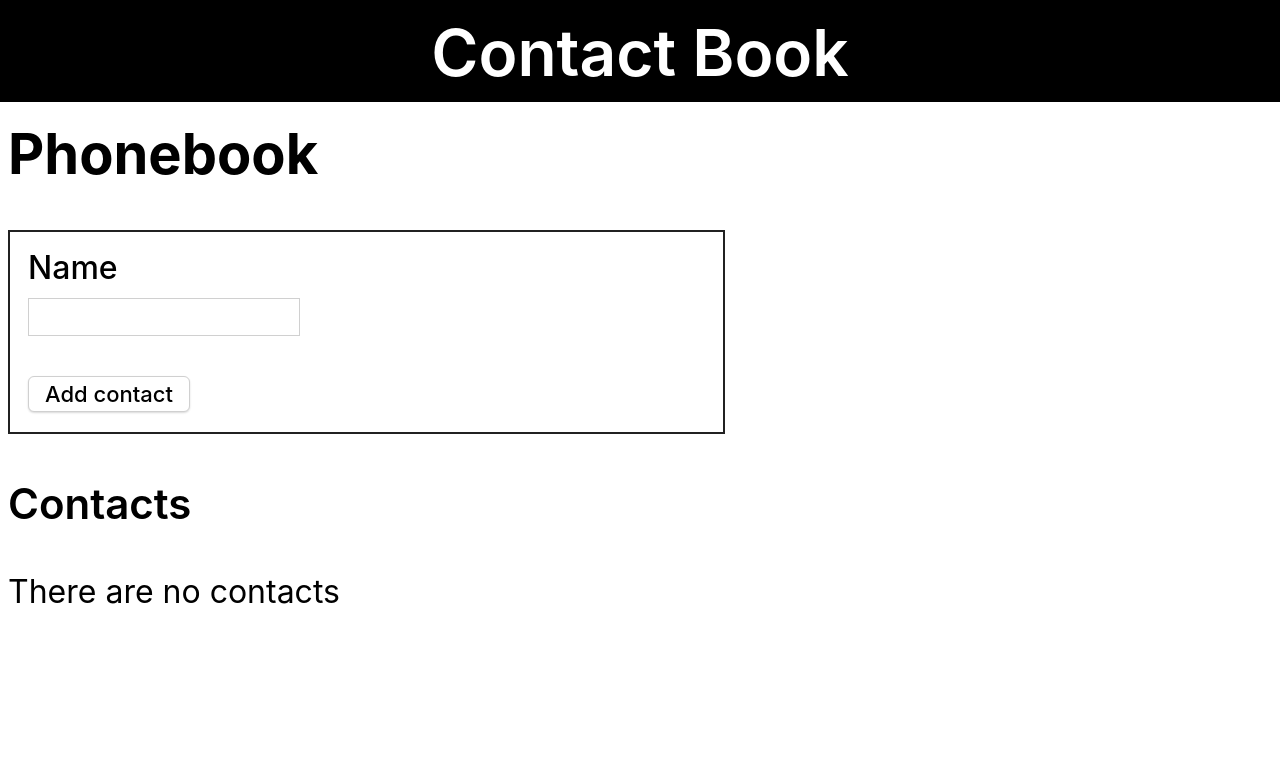
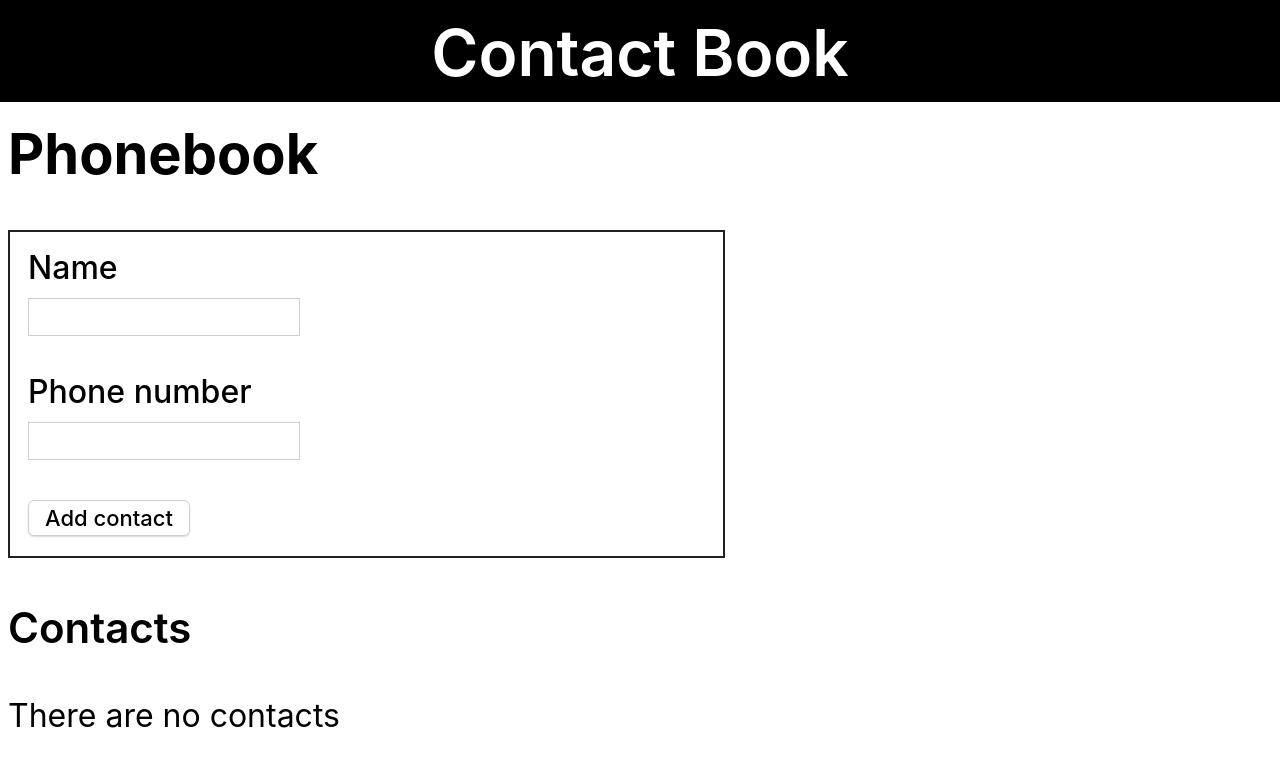
Before and after one commit to oleksandr-romashko/goit-react-hw-02-phonebook, a React (Create React App) app: page / in a window 1280 px wide. Shown: the top 766 px of the page. Built offline with nearby package versions, Linux system fonts and the light colour scheme.

Commit message:
Add step-2 solution

```diff
--- a/src/components/ContactForm/ContactForm.js
+++ b/src/components/ContactForm/ContactForm.js
@@ -8,8 +8,10 @@ import { Form, Label } from './ContactForm.styled';
 /**
  * Patterns to check input text for.
  */
-const NAME_PATTERN_REGEX =
+const CONTACT_NAME_PATTERN_REGEX =
   "^[a-zA-Zа-яА-Я]+(([' \\-][a-zA-Zа-яА-Я ])?[a-zA-Zа-яА-Я]*)*$";
+const PHONE_NUMBER_PATTERN_REGEX =
+  '\\+?\\d{1,4}?[ .\\-\\s]?\\(?\\d{1,3}?\\)?[ .\\-\\s]?\\d{1,4}[ .\\-\\s]?\\d{1,4}[ .\\-\\s]?\\d{1,9}';
 
 /**
  * Form to add new contact.
@@ -18,7 +20,12 @@ const NAME_PATTERN_REGEX =
  * @param {callback} props.onNameChange Callback to handle name input change.
  * @returns {React.Component} Form component.
  */
-export const ContactForm = ({ inputNameValue, onSubmit, onNameChange }) => {
+export const ContactForm = ({
+  inputName,
+  inputNumber,
+  onSubmit,
+  onNameChange,
+}) => {
   /**
    * Handles form submition.
    * Terminates if requested regex pattern does not match to input value.
@@ -28,13 +35,20 @@ export const ContactForm = ({ inputNameValue, onSubmit, onNameChange }) => {
   const handleSubmit = event => {
     event.preventDefault();
 
+    // Additional pattern checks in JS
+    // ! Evaluate logging data when if saving to a log file for potential debugging
     const name = event.target.name.value;
-    // Additional pattern check in JS
-    if (!name.match(NAME_PATTERN_REGEX)) {
+    const number = event.target.number.value;
+    if (!name.match(CONTACT_NAME_PATTERN_REGEX)) {
+      console.error(`Name '${name}' does not match allowed pattern.`);
+      return;
+    }
+    if (!number.match(PHONE_NUMBER_PATTERN_REGEX)) {
+      console.error(`Number '${number}' does not match allowed pattern.`);
       return;
     }
 
-    onSubmit(name);
+    onSubmit(name, number);
   };
 
   /**
@@ -49,15 +63,27 @@ export const ContactForm = ({ inputNameValue, onSubmit, onNameChange }) => {
 
   return (
     <Form onSubmit={handleSubmit} aria-label="Add contact form">
-      <Label aria-label="Name text">
+      <Label aria-label="Contact name">
         Name
         <Input
           onChange={throttle(handleChange, 200, { trailing: false })}
+          value={inputName}
           type="text"
-          value={inputNameValue}
           name="name"
-          pattern={NAME_PATTERN_REGEX}
+          pattern={CONTACT_NAME_PATTERN_REGEX}
           title="Name may contain only letters, apostrophe, dash and spaces. For example Adrian, Jacob Mercer, Charles de Batz de Castelmore d'Artagnan."
+          required
+        />
+      </Label>
+      <Label aria-label="Contact phone number">
+        Phone number
+        <Input
+          onChange={throttle(handleChange, 200, { trailing: false })}
+          value={inputNumber}
+          type="tel"
+          name="number"
+          pattern={PHONE_NUMBER_PATTERN_REGEX}
+          title="Phone number must be digits and can contain spaces, dashes, parentheses and can start with +"
           required
         />
       </Label>
@@ -69,7 +95,8 @@ export const ContactForm = ({ inputNameValue, onSubmit, onNameChange }) => {
 };
 
 ContactForm.propTypes = {
-  inputNameValue: PropTypes.string,
+  inputName: PropTypes.string,
+  inputNumber: PropTypes.string,
   onAddContact: PropTypes.func,
   onNameChange: PropTypes.func,
 };
--- a/src/components/ContactList/ContactList.js
+++ b/src/components/ContactList/ContactList.js
@@ -1,4 +1,4 @@
-import PropTypes from 'prop-types';
+import PropTypes, { number } from 'prop-types';
 
 import React from 'react';
 import { List } from './ContactList.styled';
@@ -14,7 +14,7 @@ export const ContactList = ({ contacts }) =>
     <List aria-label="Contacts list">
       {contacts.map(contact => (
         <li key={contact.id} aria-label="Contact">
-          {contact.name}
+          {`${contact.name}: ${contact.number}`}
         </li>
       ))}
     </List>
@@ -27,6 +27,7 @@ ContactList.propTypes = {
     PropTypes.exact({
       id: PropTypes.string.isRequired,
       name: PropTypes.string.isRequired,
+      number: PropTypes.string.isRequired,
     })
   ),
 };
--- a/src/components/Phonebook/Phonebook.jsx
+++ b/src/components/Phonebook/Phonebook.jsx
@@ -9,26 +9,28 @@ import { Wrapper, Title, Subtitle } from './Phonebook.styled';
  * Phonebook to add and manage contacts.
  */
 class Phonebook extends Component {
-  defaultState = {
+  #defaultState = {
     contacts: [],
     name: '',
+    number: '',
   }
 
   state = {
-    ...this.defaultState,
+    ...this.#defaultState,
   };
 
   /**
    * Adds contacts to the list of contacts.
    * @param {string} name Name of the contact.
    */
-  addContact = name => {
+  addContact = (name, number) => {
     const id = nanoid();
-    const contact = { id, name };
+    const contact = { id, name, number };
     this.setState(prevState => (
       {
         contacts: [contact, ...prevState.contacts],
-        name: this.defaultState.name,
+        name: this.#defaultState.name,
+        number: this.#defaultState.number
       }
     ))
   };
@@ -51,7 +53,8 @@ class Phonebook extends Component {
       <Wrapper>
         <Title>Phonebook</Title>
         <ContactForm
-          inputNameValue={this.state.name}
+          inputName={this.state.name}
+          inputNumber={this.state.number}
           onSubmit={this.addContact}
           onNameChange={this.changeInputName}
         />
```
